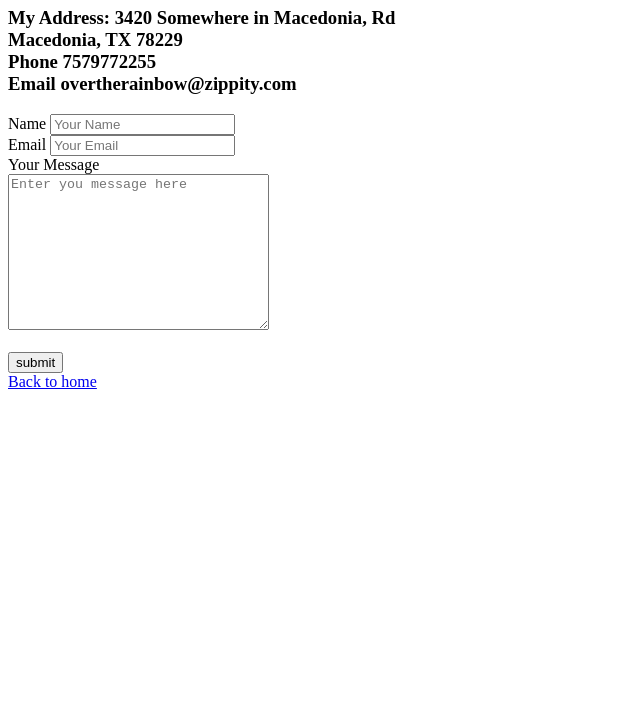
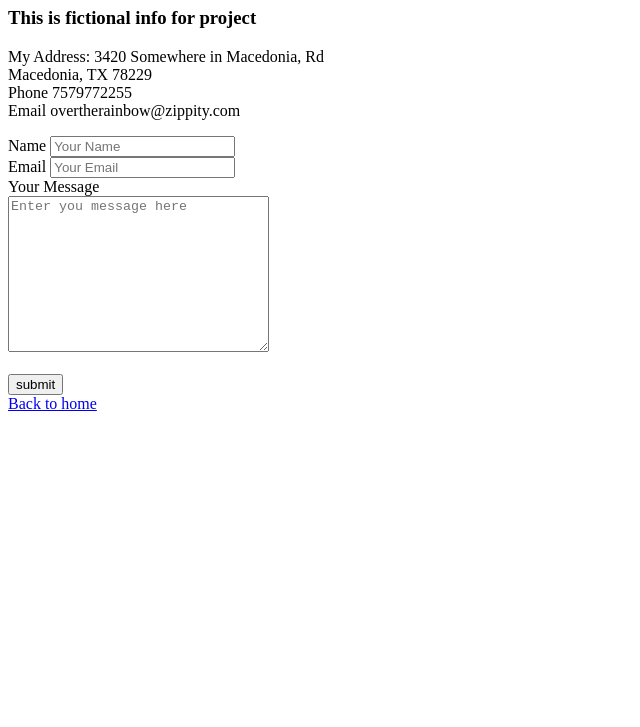
Before and after one commit to ednorton14960/cv, a plain HTML site: page contact.html in a window 1280 px wide. Shown: the part 73-800 px from the top of the page, without its empty margins (0-640 px from the left). Drawn offline with Linux system fonts and the light colour scheme.

Commit message:
Update contact.html

```diff
--- a/contact.html
+++ b/contact.html
@@ -9,6 +9,8 @@
     <h1>My Contact Info</h1>
 
     <h3>
+      <p><h3>This is fictional info for project</h3>
+      </p>
       <p>My Address:  3420 Somewhere in Macedonia, Rd <br>
         Macedonia, TX 78229 <br>
       Phone 7579772255<br>
```
